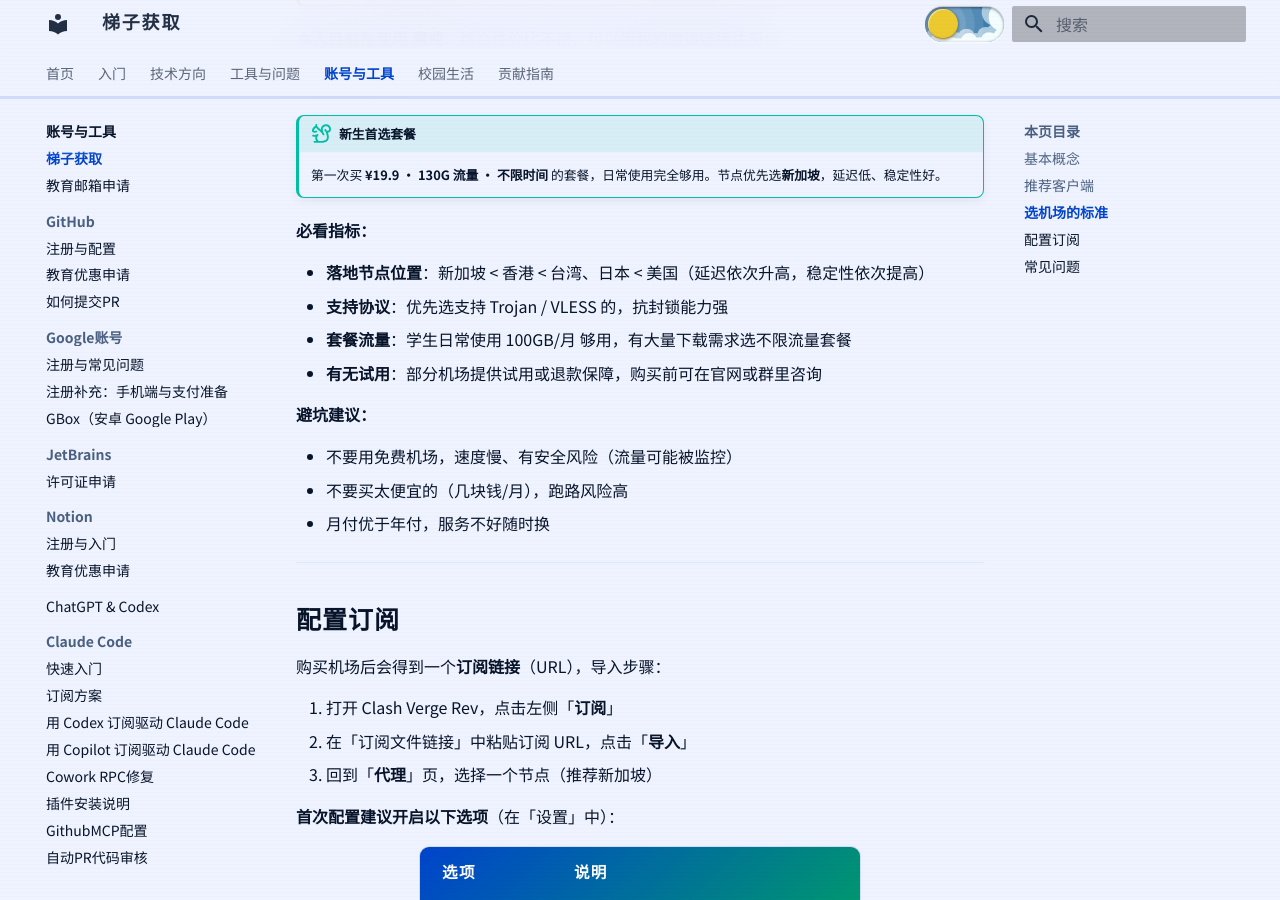
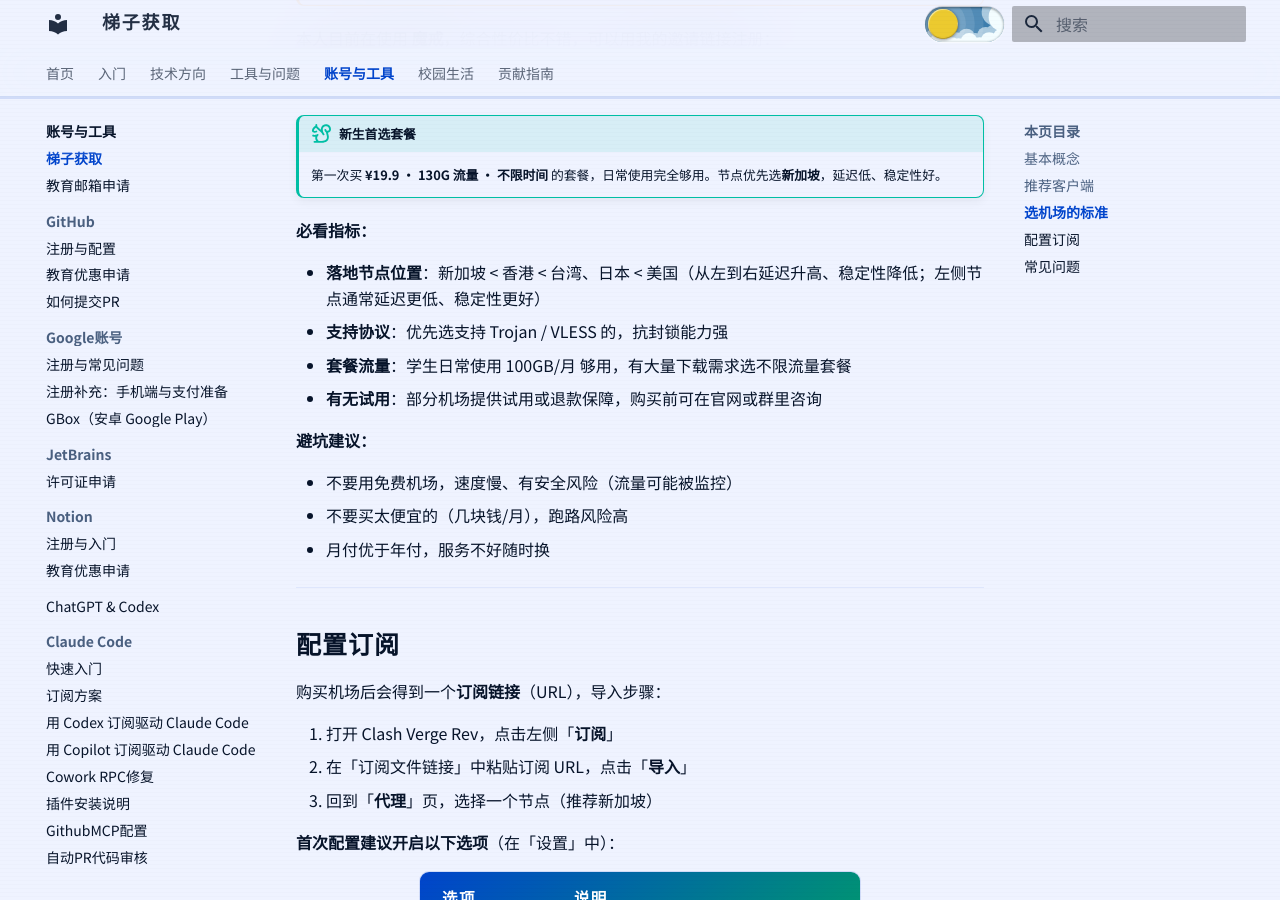
Before and after one commit to starnotes-xj/SurviveBIGCManual, an MkDocs documentation site: the page built from docs/04-账号与工具/梯子获取.md, in a window 1280 px wide and 900 px high, scrolled down 1419 px. Built offline with MkDocs 1.6.1 and Material for MkDocs 9.7.7, drawn with Linux system fonts in a browser that asks for light colours; grey boxes are pictures that could not be loaded.

Commit message:
Correct the node ordering guidance
Aligns the documented node ordering with the intended tradeoff: locations farther left generally offer lower latency and better stability.\n\nConstraint: Keep the existing node order and make only the directional explanation explicit\nRejected: Reorder the locations | the original order already communicates the intended preference\nConfidence: high\nScope-risk: narrow\nDirective: Recheck regional routing claims against current network behavior when expanding this section\nTested: python -m mkdocs build --strict; local preview text check\nNot-tested: Live latency measurements across providers

```diff
--- a/docs/04-账号与工具/梯子获取.md
+++ b/docs/04-账号与工具/梯子获取.md
@@ -75,7 +75,7 @@
 
 **必看指标：**
 
-- **落地节点位置**：新加坡 < 香港 < 台湾、日本 < 美国（延迟依次升高，稳定性依次提高）
+- **落地节点位置**：新加坡 < 香港 < 台湾、日本 < 美国（从左到右延迟升高、稳定性降低；左侧节点通常延迟更低、稳定性更好）
 - **支持协议**：优先选支持 Trojan / VLESS 的，抗封锁能力强
 - **套餐流量**：学生日常使用 100GB/月 够用，有大量下载需求选不限流量套餐
 - **有无试用**：部分机场提供试用或退款保障，购买前可在官网或群里咨询
```
